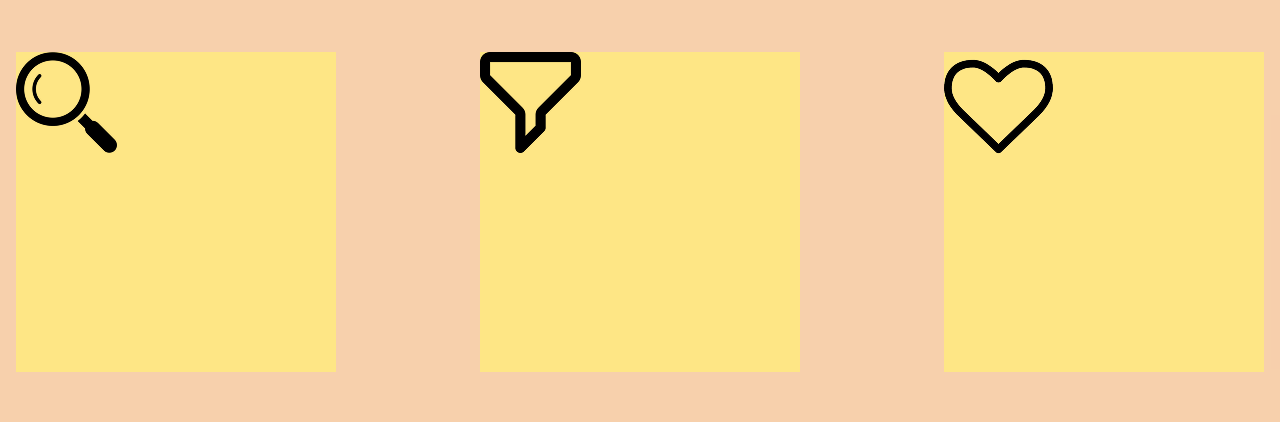
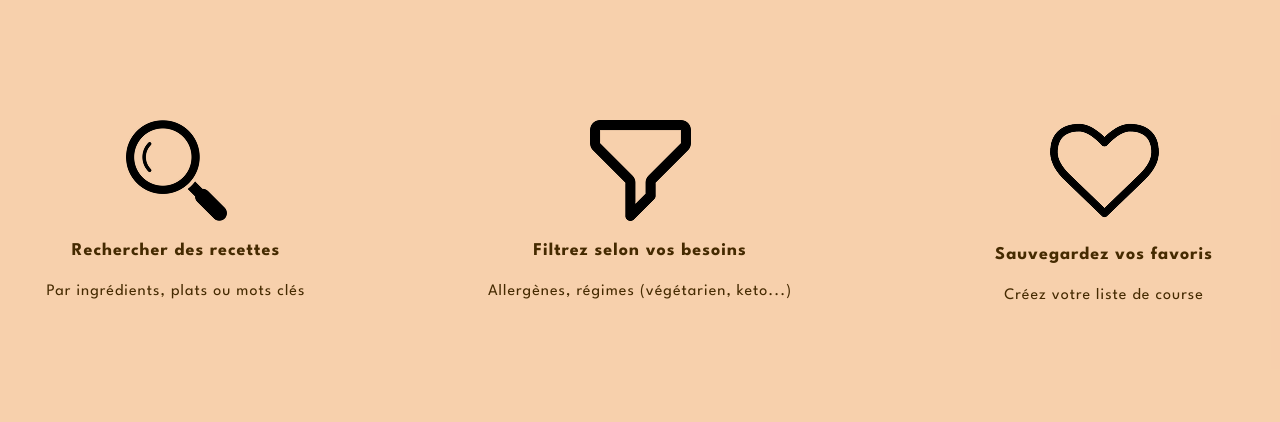
Before and after one commit to QuentinBonzom/P3-Deploy, a React (Vite) app in the folder client/: page / in a window 1280 px wide. Shown: the part 648-1070 px from the top of the page. Built offline with nearby package versions, Linux system fonts and the light colour scheme; no server answers.

Commit message:
add how it works

```diff
--- a/client/src/App.css
+++ b/client/src/App.css
@@ -35,6 +35,12 @@ p {
   color: var(--color-secondary);
 }
 
+h3 {
+  font-size: 18px;
+  color: var(--color-secondary);
+  font-weight: bold;
+}
+
 a {
   color: var(--color-secondary);
   font-weight: semi-bold;
--- a/client/src/components/HowWorks.tsx
+++ b/client/src/components/HowWorks.tsx
@@ -10,14 +10,20 @@ function HowWorks() {
         <h2>Comment ça marche ?</h2>
       </article>
       <article className="flex flex-wrap justify-center gap-36">
-        <div className="w-80 h-80 bg-amber-200 ">
-          <img src="/rechercher.png" alt="loupe" />
+        <div className="w-80 h-80  flex flex-col justify-center items-center gap-4">
+          <img className="mx-auto" src="/rechercher.png" alt="loupe" />
+          <h3>Rechercher des recettes</h3>
+          <p>Par ingrédients, plats ou mots clés</p>
         </div>
-        <div className="w-80 h-80 bg-amber-200">
-          <img src="/filtrer.png" alt="filtre" />
+        <div className="w-80 h-80  flex flex-col justify-center items-center gap-4">
+          <img className="mx-auto" src="/filtrer.png" alt="filtre" />
+          <h3>Filtrez selon vos besoins</h3>
+          <p>Allergènes, régimes (végétarien, keto...)</p>
         </div>
-        <div className="w-80 h-80 bg-amber-200">
-          <img src="/coeur.png" alt="coeur" />
+        <div className="w-80 h-80  flex flex-col justify-center items-center gap-4">
+          <img className="mx-auto" src="/coeur.png" alt="coeur" />
+          <h3>Sauvegardez vos favoris</h3>
+          <p>Créez votre liste de course</p>
         </div>
       </article>
     </section>
```
Also changed, not shown: 1 other file (tests, documents, lock files or other folders).
